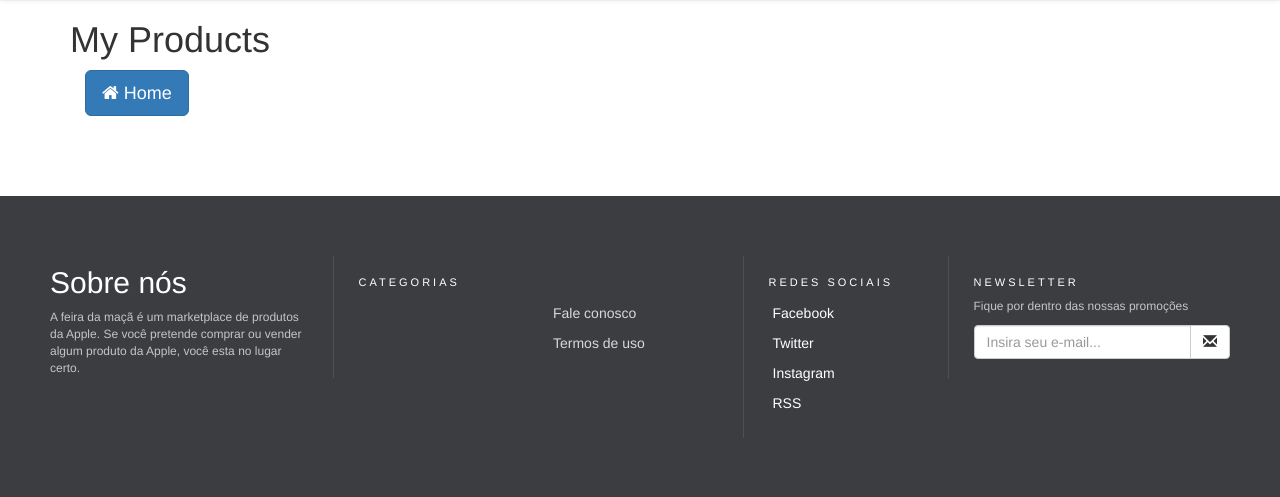
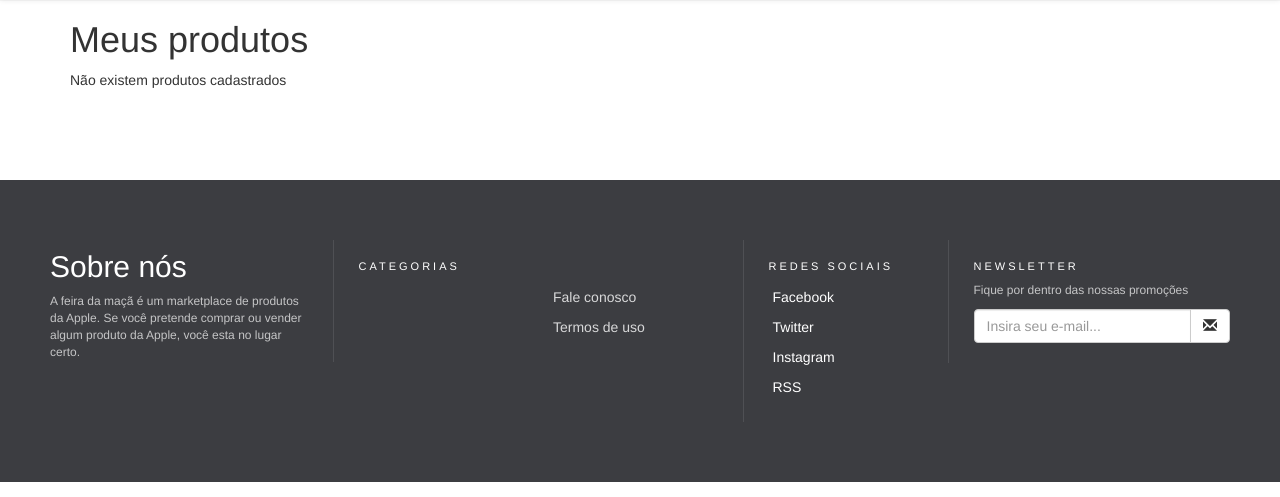
Before and after one commit to oscarlaf03/rails-feira-da-maca, a Rails app: page /products in a window 1280 px wide. Shown: the part 70-567 px from the top of the page. Run offline with Rails 7, Linux system fonts and the light colour scheme; the visitor is signed in with stand-in values (Sample User, id 1); data that the repository does not hold is empty; style sheets or scripts are compiled from the project's sources; some libraries are stand-ins or nearby versions.

Commit message:
adding no registered products to view

```diff
--- a/app/views/pages/sales.html.erb
+++ b/app/views/pages/sales.html.erb
@@ -114,7 +114,7 @@
 
 
 <div class="wrap">
-  <div class="container-title">
+  <div class="container">
     <h2>Ese produto pode ser seu em breve.</h2>
   </div>
   <table class="table table-striped">
--- a/app/views/products/index.html.erb
+++ b/app/views/products/index.html.erb
@@ -1,7 +1,9 @@
-<div class="container">
-  <h1>My Products</h1>
 
 <div class="container">
+
+  <h1>Meus produtos</h1>
+  <% if @products.count != 0 %>
+
   <div class="row">
     <% @products.each do |product| %>
     <% if  product[:product_photo].nil? %>
@@ -33,6 +35,11 @@
     <% end %>
     <% end %>
   </div>
-  <%= link_to '<i class="fa fa-home"></i> Home'.html_safe, root_path, class: 'btn btn-primary btn-lg'  %>
+  <%#= link_to '<i class="fa fa-home"></i> Home'.html_safe, root_path, class: 'btn btn-primary btn-lg'  %>
+
+  <% else %>
+
+  <p>Não existem produtos cadastrados</p>
+
+  <% end %>
 </div>
-</div>
```
Lines whose indentation alone changed are shown as unchanged.
